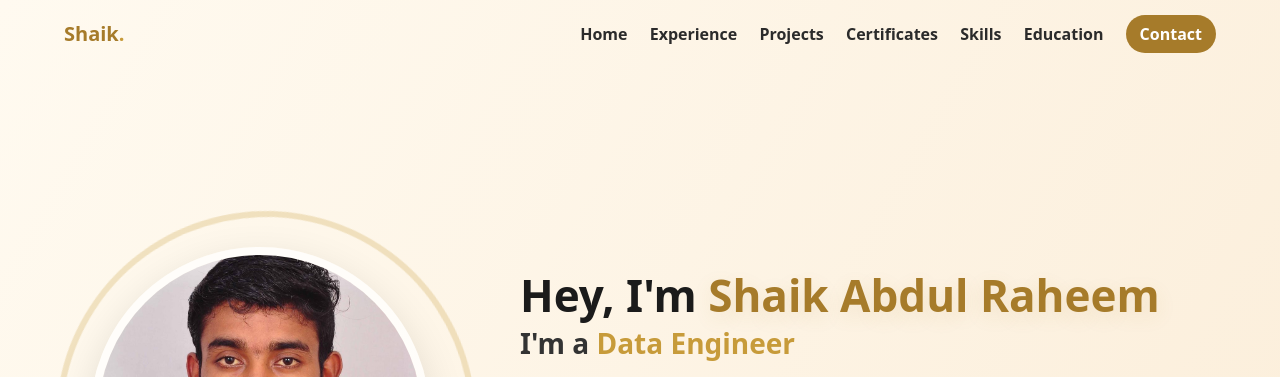
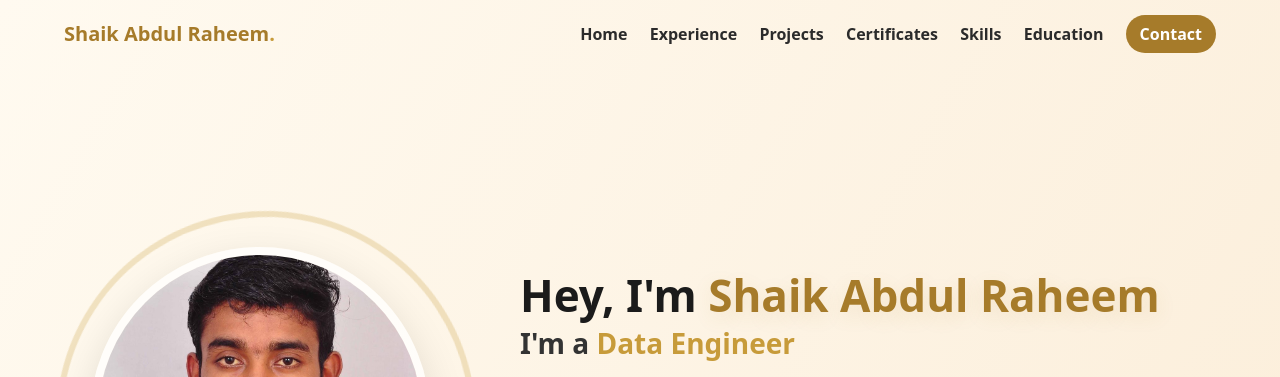
Before and after one commit to abdulraheem48/abdulraheem-portfolio, a plain HTML site: page index.html in a window 1280 px wide. Shown: the top 377 px of the page. Drawn offline with Linux system fonts and the light colour scheme.

Commit message:
Update index.html

```diff
--- a/index.html
+++ b/index.html
@@ -3,7 +3,7 @@
 <head>
   <meta charset="utf-8" />
   <meta name="viewport" content="width=device-width,initial-scale=1" />
-  <title>Shaik Abdul Raheem — Data Engineer</title>
+  <title>Abdul Raheem — Data Engineer</title>
   <link rel="stylesheet" href="style.css" />
   <script defer src="script.js"></script>
   <!-- font awesome for icons (works on GH Pages) -->
@@ -12,7 +12,7 @@
 <body>
   <header class="site-header">
     <div class="container header-inner">
-      <div class="brand">Shaik<span class="dot">.</span></div>
+      <div class="brand">Shaik Abdul Raheem<span class="dot">.</span></div>
       <nav class="nav">
         <a href="#home">Home</a>
         <a href="#experience">Experience</a>
```
